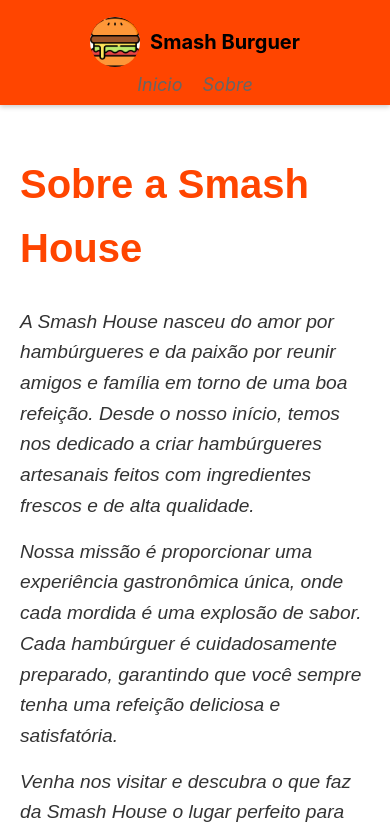
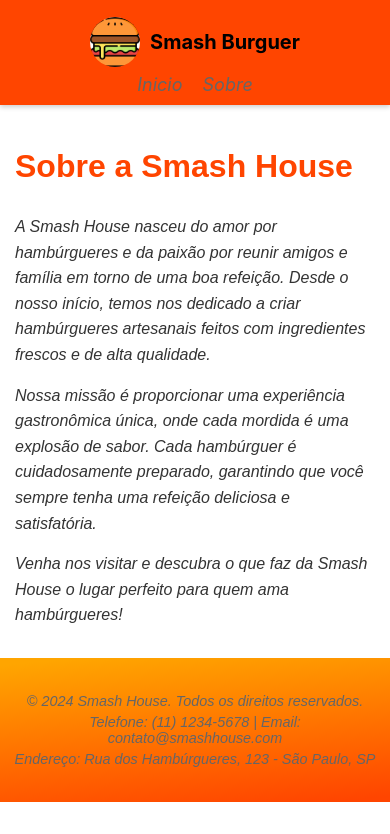
Before and after one commit to PedrosoleoSilva/Smash_House, a React (Create React App) app in the folder smash/: page /sobre in a window 390 px wide. Shown: the top 834 px of the page. Built offline with nearby package versions, Linux system fonts and the light colour scheme.

Commit message:
ajuste css page sobre

```diff
--- a/smash/src/components/Pages/Sobre/Sobre.css
+++ b/smash/src/components/Pages/Sobre/Sobre.css
@@ -16,3 +16,16 @@
   font-size: 1.2rem;
   color: #333;
 }
+
+@media (max-width: 768px) {
+  .sobre {
+      padding: 15px;
+      max-width: 100%;
+  }
+  .sobre h1 {
+      font-size: 2rem;
+  }
+  .sobre p {
+      font-size: 1rem;
+  }
+}
```
Lines whose indentation alone changed are shown as unchanged.
